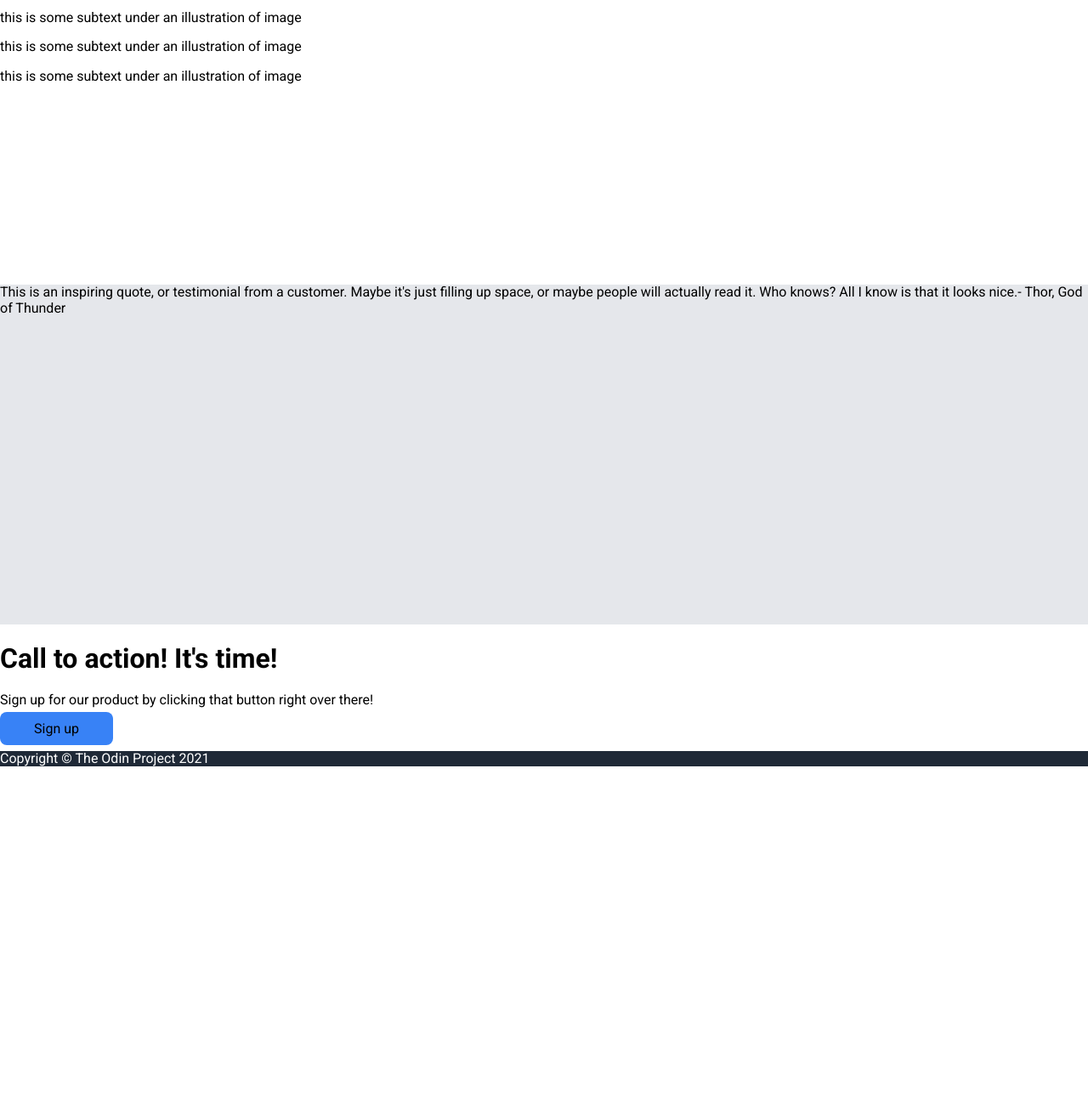
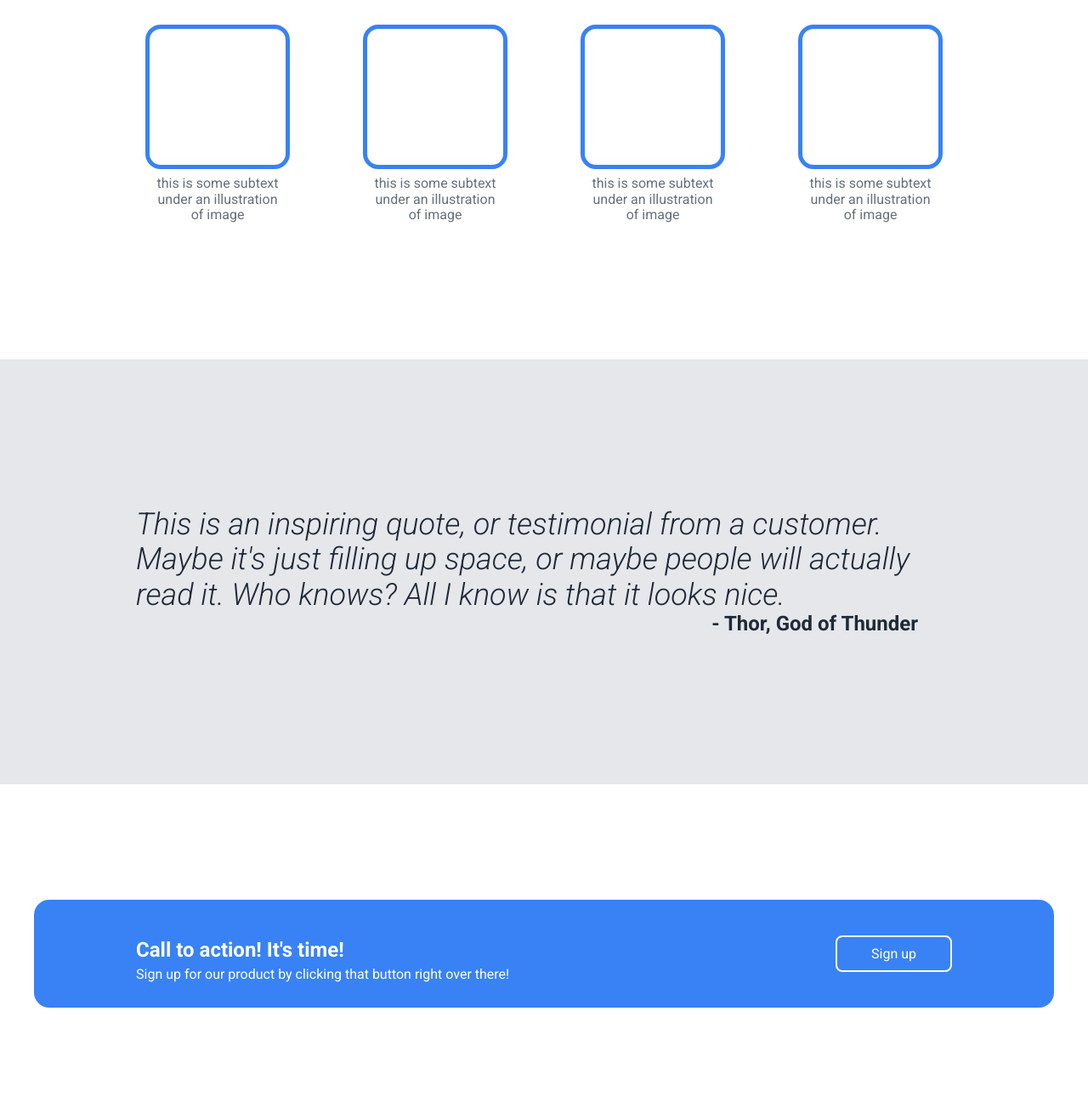
Before and after one commit to monopenagos/top-landing-page, a plain HTML site: page index.html in a window 1280 px wide. Shown: the part 682-1972 px from the top of the page at 85% size. Before the commit the page ends 1600 px from the top, so only its background shows below. Drawn offline with nearby package versions, Linux system fonts and the light colour scheme.

Commit message:
Second commit

```diff
--- a/css/style.css
+++ b/css/style.css
@@ -1,5 +1,4 @@
-@import url("https://fonts.googleapis.com/css2?family=Roboto:wght@400;500;700&display=swap");
-
+@import url("https://fonts.googleapis.com/css2?family=Roboto:ital,wght@0,400;0,500;0,700;1,300&display=swap");
 
 html {
   margin: 0;
@@ -9,7 +8,7 @@ html {
 }
 
 body {
-  font-family: Roboto; sans-serif;
+  font-family: "Roboto", sans-serif;
 }
 
 a {
@@ -20,7 +19,8 @@ ul li {
   list-style-type: none;
 }
 
-.hero, .header,
+.hero,
+.header,
 .footer {
   background-color: #1f2937;
   color: #fff;
@@ -41,22 +41,16 @@ ul li {
   justify-content: space-evenly;
 }
 
-.hero p, li {
+.hero p,
+li {
   color: #e5e7eb;
   /* background-color: #e5e7eb; */
   /* color: red; */
   font-size: 18px;
 }
 
-
-.logo{
-    /* margin-left: 5vw; */
-}
-
-
-
-.logo h1{
-  font-size:24px;
+.logo h1 {
+  font-size: 24px;
   color: #f9faf8;
   /* color: red; */
 }
@@ -74,8 +68,8 @@ ul li {
   margin: 0px;
 }
 
-.intro p{
-  font-size:18px;
+.intro p {
+  font-size: 18px;
   color: #e5e7eb;
 }
 
@@ -83,16 +77,15 @@ ul li {
   display: flex;
   gap: 2vw;
   margin: 0px;
-  padding: 0px;;
-
+  padding: 0px;
 }
 
-.intro-left{
-    flex-basis: 60%;
+.intro-left {
+  flex-basis: 60%;
 }
 
-.intro-right{
-    flex-basis: 40%;
+.intro-right {
+  flex-basis: 40%;
 }
 
 .placeholder {
@@ -105,15 +98,110 @@ ul li {
 }
 
 .sales-points {
-  min-height: 50vh;
+  min-height: 60vh;
+  /* display: flex; */
+  /* justify-content: space-between; */
+  padding: 0 100px;
+  text-align: center;
+}
+
+.sales-points h1 {
+  margin-top: 45px;
+  margin-bottom: 45px;
+  color: #1f2937;
+  font-size: 36px;
+  font-weight: bolder;
+}
+
+.sales-point-carrousel {
+  display: flex;
+  gap: 20px;
+  justify-content: space-evenly;
+}
+
+.sales-point {
+  display: flex;
+  flex-direction: column;
+  align-items: center;
+  width: 160px;
+}
+
+.sales-point p {
+  color: #67707b;
+  margin: 8px;
+}
+
+.display-sales-point {
+  height: 160px;
+  width: 160px;
+  border: 5px solid #3882f6;
+  border-radius: 18px;
 }
 
 .quote {
   background-color: #e5e7eb;
   min-height: 50vh;
+  padding: 50px 160px;
+  display: flex;
+  flex-direction: column;
+  justify-content: center;
+}
+
+.quote p {
+  font-size: 36px;
+  color: #1f2937;
+  font-style: italic;
+  text-align: left;
+  margin: 0px;
+}
+
+p.autor {
+  font-size: 24px;
+  font-weight: bold;
+  text-align: right;
+  font-style: normal;
+  margin-right: 40px;
 }
 
 .cta {
+  /* background-color: #3882f6; */
+  background-color: white;
+  color: white;
+  display: flex;
+  align-items: center;
+  /* justify-content: space-between; */
+  padding: 0 40px;
+  min-height: 50vh;
+  flex: 1 0 auto;
+}
+
+.cta-container {
+  background-color: #3882f6;
+  /* background-color: white; */
+  color: white;
+  display: flex;
+  align-items: center;
+  justify-content: space-between;
+  padding: 30px 120px;
+  border-radius: 18px;
+  flex: 1;
+}
+
+.cta-container h1 {
+  font-size: 24px;
+  padding: 0;
+  margin-bottom: 5px;
+}
+
+.cta-container p {
+  padding: 0;
+  margin: 0;
+}
+
+.cta .btn a {
+  padding: 10px 40px;
+  border-radius: 8px;
+  border: 3px solid white;
 }
 
 .btn {
@@ -122,5 +210,16 @@ ul li {
   border-radius: 8px;
 }
 
+.right .btn {
+  color: white;
+  border: 2px solid #fff;
+}
+
 .footer {
+  min-height: 15vh;
+  display: flex;
+  justify-content: center;
+  /* align-content: center; */
+  align-items: center;
+  margin: 0;
 }
--- a/index.html
+++ b/index.html
@@ -44,17 +44,21 @@
 
     <div class="sales-points">
       <h1>Some random information.</h1>
-      <div class="sales-point">
+      <div class="sales-point-carrousel">
         <div class="sales-point">
+          <div class="display-sales-point"></div>
           <p>this is some subtext under an illustration of image</p>
         </div>
         <div class="sales-point">
+          <div class="display-sales-point"></div>
           <p>this is some subtext under an illustration of image</p>
         </div>
         <div class="sales-point">
+          <div class="display-sales-point"></div>
           <p>this is some subtext under an illustration of image</p>
         </div>
         <div class="sales-point">
+          <div class="display-sales-point"></div>
           <p>this is some subtext under an illustration of image</p>
         </div>
       </div>
@@ -64,14 +68,21 @@
       <p>
         This is an inspiring quote, or testimonial from a customer. Maybe it's
         just filling up space, or maybe people will actually read it. Who knows?
-        All I know is that it looks nice.- Thor, God of Thunder
+        All I know is that it looks nice.
       </p>
+      <p class="autor">- Thor, God of Thunder</p>
     </div>
 
     <div class="cta">
-      <h1>Call to action! It's time!</h1>
-      <p>Sign up for our product by clicking that button right over there!</p>
-      <a href="" class="btn">Sign up</a>
+      <div class="cta-container">
+        <div class="left">
+          <h1>Call to action! It's time!</h1>
+          <p>
+            Sign up for our product by clicking that button right over there!
+          </p>
+        </div>
+        <div class="right"><a href="" class="btn">Sign up</a></div>
+      </div>
     </div>
 
     <div class="footer">
```
